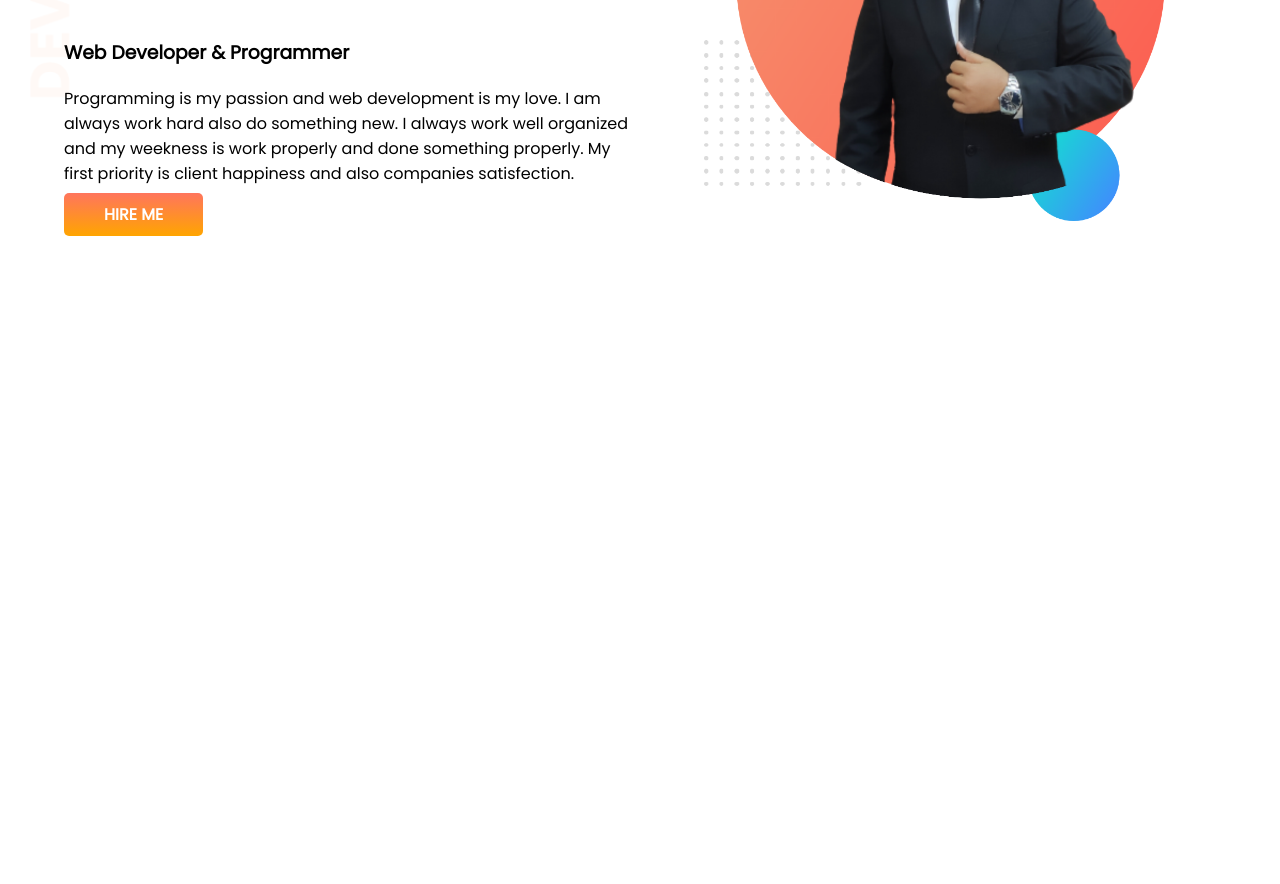
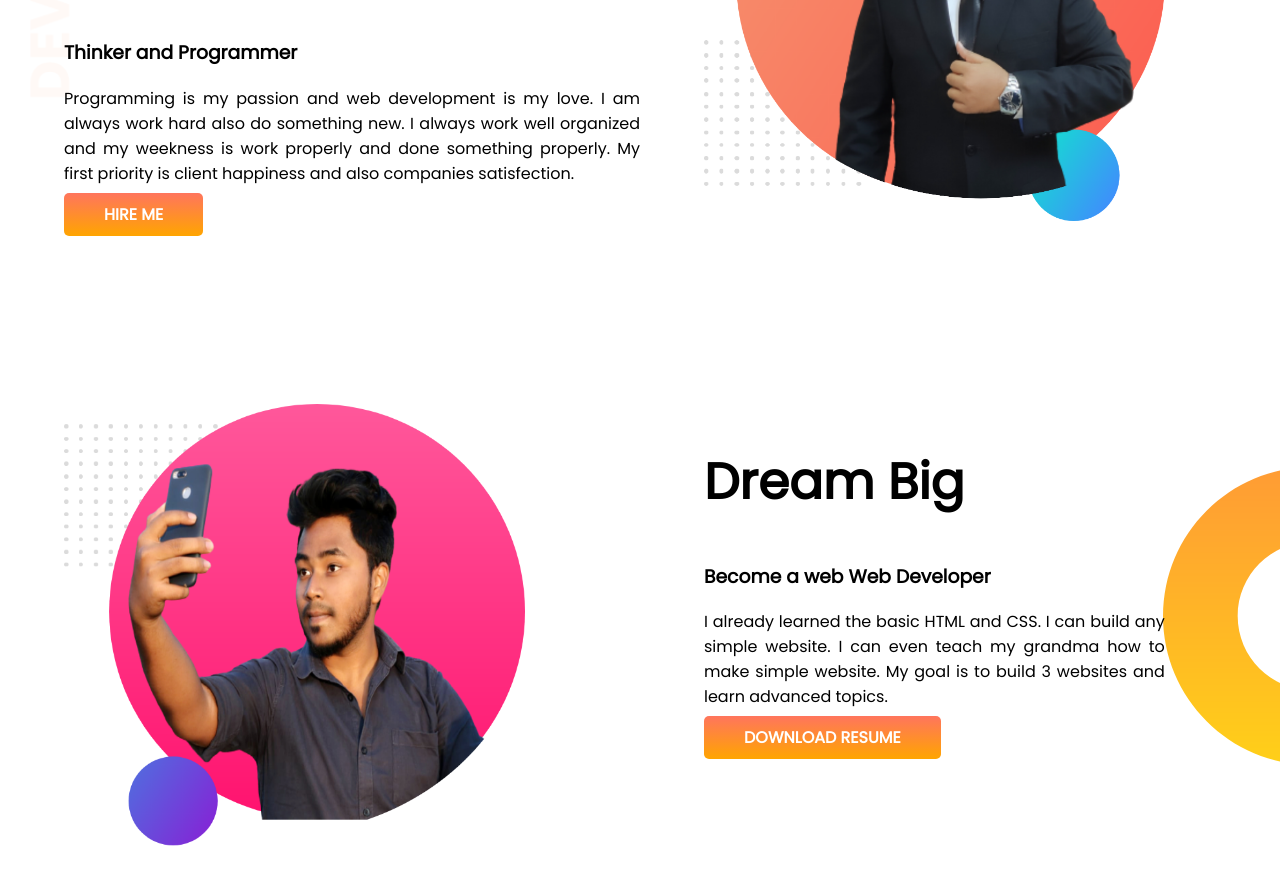
Before and after one commit to showkhin1997/developer-portfolio, a plain HTML site: page index.html in a window 1280 px wide. Shown: the part 262-1146 px from the top of the page. Before the commit the page ends 800 px from the top, so only its background shows below. Drawn offline with Linux system fonts and the light colour scheme.

Commit message:
dream big commit

```diff
--- a/index.html
+++ b/index.html
@@ -17,7 +17,7 @@
         <div class="half-width">
             <h1>Welcome To</h1>
             <h1><Span class="name-color">Minhajul Islam</Span> World</h1>
-            <h3>Web Developer & Programmer</h3>
+            <h3>Thinker and Programmer</h3>
             <p>Programming is my passion and web development is my love. I am always work hard also do something new. I
                 always work well organized and my weekness is work properly and done something properly. My first
                 priority
@@ -29,6 +29,20 @@
             <img src="images/my-bg.png" alt="showkhin">
         </div>
     </section>
+
+    <section class="dream-big">
+        <div class="half-width">
+            <img src="images/my-bg2.png" alt="minhajul">
+        </div>
+        <div class="half-width">
+            <h1>Dream Big</h1>
+            <h3>Become a web Web Developer</h3>
+            <p>I already learned the basic HTML and CSS. I can build any simple website. I can
+                even teach my grandma how
+                to make simple website. My goal is to build 3 websites and learn advanced topics.</p>
+            <a class="link-button" target="_blank" href="#">DOWNLOAD RESUME</a>
+        </div>
+    </section>
 </body>
 
 </html>
--- a/style.css
+++ b/style.css
@@ -10,6 +10,7 @@ h1{
 }
 section{
     display: flex;
+    margin-bottom: 150PX;
 }
 .half-width{
     width: 50%;
@@ -31,3 +32,15 @@ section{
     background-image: url(images/top-banner.png);
     background-repeat: no-repeat;
 }
+.dream-big{
+    background-image: url(images/dream-bg.png);
+    background-repeat: no-repeat;
+    background-position: right;
+}
+.dream-big p{
+ padding-right: 20%;
+ text-align: justify;
+}
+.top-banner p{
+    text-align: justify;
+}
```
